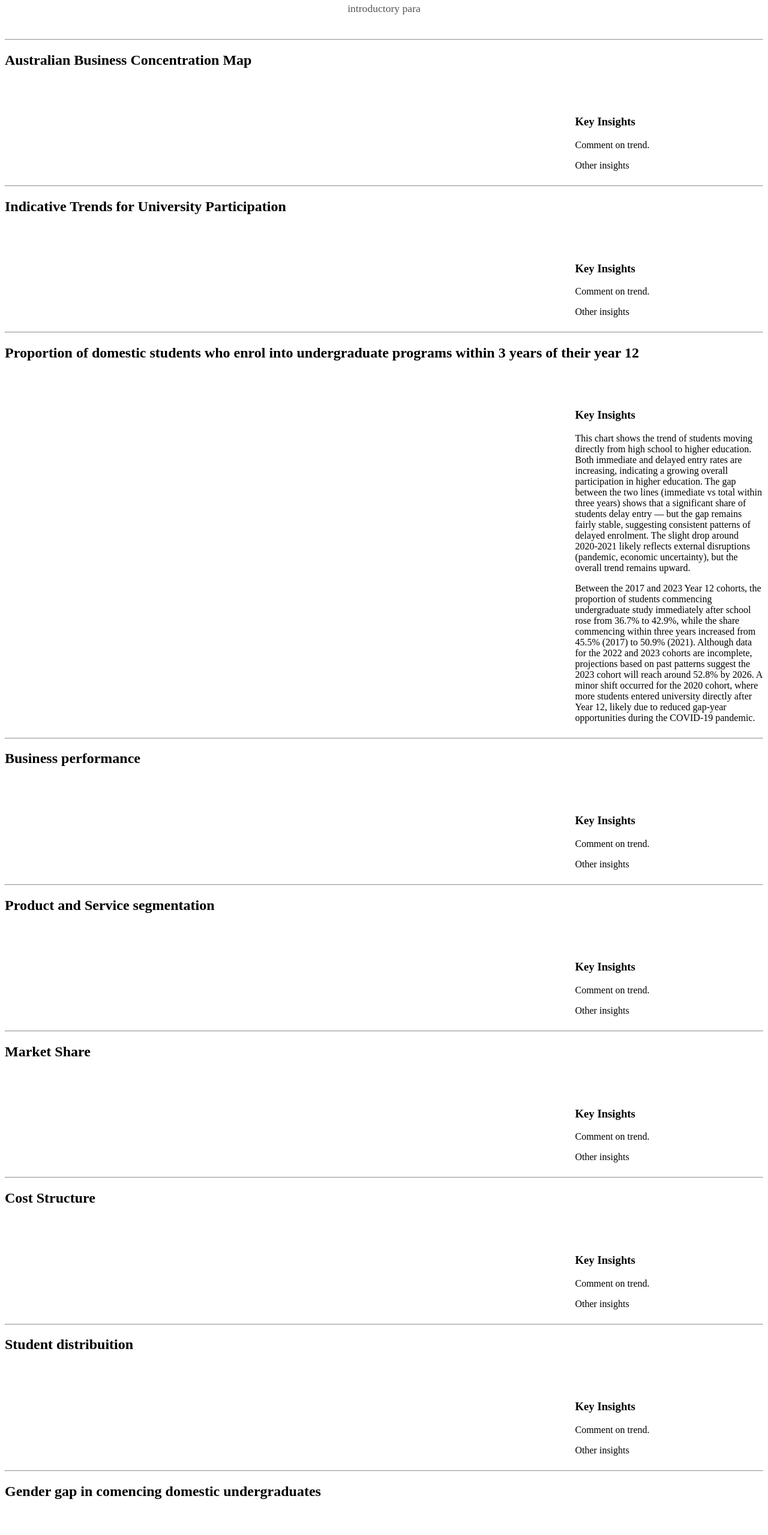
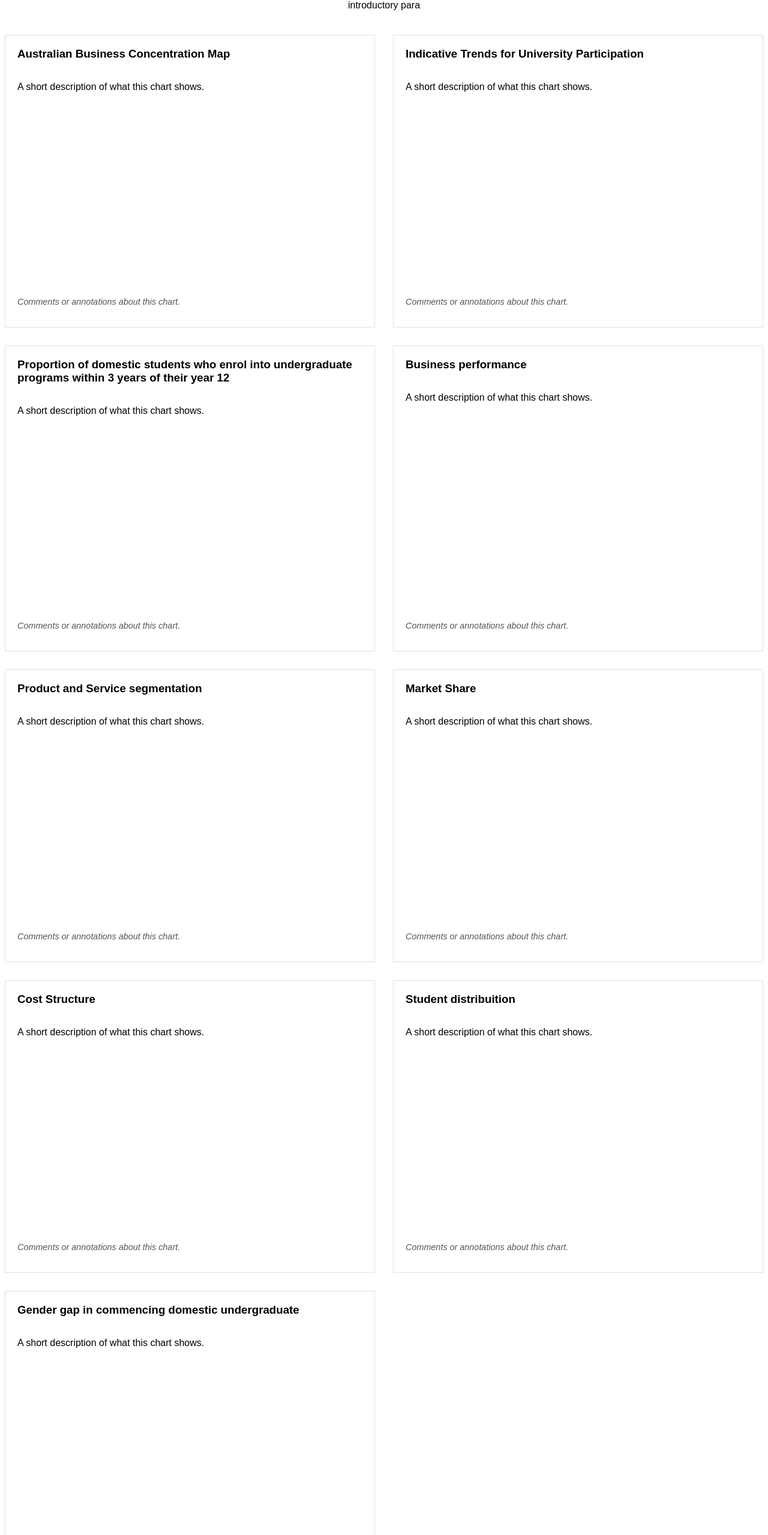
Before and after one commit to shreey30/Assignment-2, a plain HTML site: page index.html in a window 1280 px wide. Shown: the part 80-2639 px from the top of the page at 60% size. Drawn offline with Linux system fonts and the light colour scheme; a script that the page names is missing.

Commit message:
changing layout

```diff
--- a/index.html
+++ b/index.html
@@ -7,43 +7,50 @@
   <script src="https://cdn.jsdelivr.net/npm/vega-lite@5"></script>
   <script src="https://cdn.jsdelivr.net/npm/vega-embed@6"></script>
 
-  <style>
-    /* This creates the side-by-side layout */
-    .chart-with-text-container {
-      display: flex;
-      gap: 10px; /* Adjust the space between the chart and text */
-      align-items: flex-start;
-    }
-
-    /* This makes the chart take up more space */
-    .chart-container {
-      flex: 3; /* The chart will be 3 parts wide */
-    }
-
-    /* This makes the text take up less space */
-    .insights-text {
-      flex: 1; /* The text will be 1 part wide */
-      padding-top: 40px; /* Optional: Aligns text with chart */
-    }
-
-    .page-header {
-    text-align: center; /* Center the title and subtitle */
-    margin-bottom: 40px; /* Add space below the header */
+<style>
+  body {
+    font-family: sans-serif;
   }
 
-  .page-header h1 {
-    font-size: 2.5em; /* Make the main title larger */
-    margin-bottom: 10px;
+  .page-header {
+    text-align: center;
+    margin-bottom: 40px;
   }
 
-  .page-header .subtitle {
-    font-size: 1.1em;
-    color: #555; /* Make the subtitle grey */
-    max-width: 800px; /* Stop the text from becoming too wide */
-    margin: 0 auto; /* This helps center the subtitle when max-width is used */
+  .visualization-grid {
+    display: grid;
+    /* This creates a 3-column grid and ensures columns are flexible */
+    grid-template-columns: repeat(2, minmax(0, 1fr));
+    /* To switch to a 2-column grid, just change the line above to: */
+
+    gap: 30px;
+    max-width: 1800px;
+    margin: 0 auto;
   }
 
-  </style>
+  .grid-cell {
+    border: 1px solid #e0e0e0;
+    padding: 20px;
+    display: flex;
+    flex-direction: column;
+  }
+
+  .grid-cell h3 {
+    margin-top: 0;
+  }
+
+  .vis-container {
+    flex-grow: 1;
+    min-height: 300px;
+  }
+
+  .comments {
+    font-size: 0.9em;
+    color: #555;
+    /* This is changed from 'auto' to prevent overlapping with sliders */
+    margin-top: 25px;
+  }
+</style>
 
 </head>
 
@@ -57,159 +64,61 @@
     </p>
   </div>
 
-  <hr> <h2>Australian Business Concentration Map</h2>
-
-<div class="chart-with-text-container">
-
-  <div id="mapVis" class="chart-container"></div>
-
-  <div class="insights-text">
-    <h3>Key Insights</h3>
-    <p>
-      Comment on trend.
-    </p>
-    <p>
-      Other insights
-    </p>
+<div class="visualization-grid">
+  <div class="grid-cell">
+    <h3>Australian Business Concentration Map</h3>
+    <p>A short description of what this chart shows.</p>
+    <div id="mapVis" class="vis-container"></div>
+    <p class="comments"><i>Comments or annotations about this chart.</i></p>
   </div>
-
-</div>
-
-  <hr> <h2>Indicative Trends for University Participation</h2>
-<div class="chart-with-text-container">
-
-  <div id="chartVis" class="chart-container"></div>
-
-  <div class="insights-text">
-    <h3>Key Insights</h3>
-    <p>
-      Comment on trend.
-    </p>
-    <p>
-      Other insights
-    </p>
+  <div class="grid-cell">
+    <h3>Indicative Trends for University Participation</h3>
+    <p>A short description of what this chart shows.</p>
+    <div id="chartVis" class="vis-container"></div>
+    <p class="comments"><i>Comments or annotations about this chart.</i></p>
   </div>
-
-</div>
-
-  <hr> <h2>Proportion of domestic students who enrol into undergraduate programs within 3 years of their year 12</h2>
-
-<div class="chart-with-text-container">
-
-  <div id="chart2Vis" class="chart-container"></div>
-
-  <div class="insights-text">
-    <h3>Key Insights</h3>
-    <p>
-      This chart shows the trend of students moving directly from high school to higher education. Both immediate and delayed entry rates are increasing, indicating a growing overall participation in higher education. The gap between the two lines (immediate vs total within three years) shows that a significant share of students delay entry — but the gap remains fairly stable, suggesting consistent patterns of delayed enrolment. The slight drop around 2020-2021 likely reflects external disruptions (pandemic, economic uncertainty), but the overall trend remains upward.
-    </p>
-    <p>
-      Between the 2017 and 2023 Year 12 cohorts, the proportion of students commencing undergraduate study immediately after school rose from 36.7% to 42.9%, while the share commencing within three years increased from 45.5% (2017) to 50.9% (2021). Although data for the 2022 and 2023 cohorts are incomplete, projections based on past patterns suggest the 2023 cohort will reach around 52.8% by 2026. A minor shift occurred for the 2020 cohort, where more students entered university directly after Year 12, likely due to reduced gap-year opportunities during the COVID-19 pandemic.
-    </p>
+  <div class="grid-cell">
+    <h3>Proportion of domestic students who enrol into undergraduate programs within 3 years of their year 12</h3>
+    <p>A short description of what this chart shows.</p>
+    <div id="chart2Vis" class="vis-container"></div>
+    <p class="comments"><i>Comments or annotations about this chart.</i></p>
   </div>
-
-</div>
-
-  <hr> <h2>Business performance</h2>
-<div class="chart-with-text-container">
-
-  <div id="chart3Vis" class="chart-container"></div>
-
-  <div class="insights-text">
-    <h3>Key Insights</h3>
-    <p>
-      Comment on trend.
-    </p>
-    <p>
-      Other insights
-    </p>
+  <div class="grid-cell">
+    <h3>Business performance</h3>
+    <p>A short description of what this chart shows.</p>
+    <div id="chart3Vis" class="vis-container"></div>
+    <p class="comments"><i>Comments or annotations about this chart.</i></p>
   </div>
-
-</div>
-
-  <hr> <h2>Product and Service segmentation</h2>
-<div class="chart-with-text-container">
-
-  <div id="treemapVis" class="chart-container"></div>
-
-  <div class="insights-text">
-    <h3>Key Insights</h3>
-    <p>
-      Comment on trend.
-    </p>
-    <p>
-      Other insights
-    </p>
+  <div class="grid-cell">
+    <h3>Product and Service segmentation</h3>
+    <p>A short description of what this chart shows.</p>
+    <div id="treemapVis" class="vis-container"></div>
+    <p class="comments"><i>Comments or annotations about this chart.</i></p>
   </div>
-
-</div>
-
-  <hr> <h2>Market Share</h2>
-<div class="chart-with-text-container">
-
-  <div id="piechartVis" class="chart-container"></div>
-
-  <div class="insights-text">
-    <h3>Key Insights</h3>
-    <p>
-      Comment on trend.
-    </p>
-    <p>
-      Other insights
-    </p>
+  <div class="grid-cell">
+    <h3>Market Share</h3>
+    <p>A short description of what this chart shows.</p>
+    <div id="piechartVis" class="vis-container"></div>
+    <p class="comments"><i>Comments or annotations about this chart.</i></p>
   </div>
-
-</div>
-
-  <hr> <h2>Cost Structure</h2>
-<div class="chart-with-text-container">
-
-  <div id="barchartVis" class="chart-container"></div>
-
-  <div class="insights-text">
-    <h3>Key Insights</h3>
-    <p>
-      Comment on trend.
-    </p>
-    <p>
-      Other insights
-    </p>
+  <div class="grid-cell">
+    <h3>Cost Structure</h3>
+    <p>A short description of what this chart shows.</p>
+    <div id="barchartVis" class="vis-container"></div>
+    <p class="comments"><i>Comments or annotations about this chart.</i></p>
   </div>
-
-</div>
-
-  <hr> <h2>Student distribuition</h2>
-<div class="chart-with-text-container">
-
-  <div id="barchart2Vis" class="chart-container"></div>
-
-  <div class="insights-text">
-    <h3>Key Insights</h3>
-    <p>
-      Comment on trend.
-    </p>
-    <p>
-      Other insights
-    </p>
+  <div class="grid-cell">
+    <h3>Student distribuition</h3>
+    <p>A short description of what this chart shows.</p>
+    <div id="barchart2Vis" class="vis-container"></div>
+    <p class="comments"><i>Comments or annotations about this chart.</i></p>
   </div>
-
-</div>
-
-  <hr> <h2>Gender gap in comencing domestic undergraduates</h2>
-<div class="chart-with-text-container">
-
-  <div id="stackedcolumnVis" class="chart-container"></div>
-
-  <div class="insights-text">
-    <h3>Key Insights</h3>
-    <p>
-      Comment on trend.
-    </p>
-    <p>
-      Other insights
-    </p>
+  <div class="grid-cell">
+    <h3>Gender gap in commencing domestic undergraduate</h3>
+    <p>A short description of what this chart shows.</p>
+    <div id="stackedcolumnVis" class="vis-container"></div>
+    <p class="comments"><i>Comments or annotations about this chart.</i></p>
   </div>
-
 </div>
 
   <script>
--- a/json/commencing-domestic.json
+++ b/json/commencing-domestic.json
@@ -1,7 +1,7 @@
 {
   "$schema": "https://vega.github.io/schema/vega-lite/v5.json",
   "width": "container",
-  "height": 400,
+  "height": "container",
   "title": "Gender Distribution of Domestic Students Over Time",
   "data": {"url": "data/figure-3-commencing-dome.csv"},
   "transform": [
--- a/json/cost-structure.json
+++ b/json/cost-structure.json
@@ -1,7 +1,7 @@
 {
   "$schema": "https://vega.github.io/schema/vega-lite/v5.json",
   "width": "container",
-  "height": 400,
+  "height": "container",
   "data": {"url": "data/cost-structure.csv"},
   "params": [
     {
--- a/json/domestic-vs-intl-studs.json
+++ b/json/domestic-vs-intl-studs.json
@@ -1,7 +1,7 @@
 {
   "$schema": "https://vega.github.io/schema/vega-lite/v5.json",
   "width": "container",
-  "height": 400,
+  "height": "container",
   "data": {"url": "data/figure-1-number-of-domes.csv"},
   "params": [
     {
--- a/json/market-share.json
+++ b/json/market-share.json
@@ -1,7 +1,7 @@
 {
   "$schema": "https://vega.github.io/schema/vega-lite/v5.json",
-  "width": 400,
-  "height": 400,
+  "width": "container",
+  "height": "container",
   "data": {"url": "data/market-share/market-share-data.csv"},
   "params": [
     {
@@ -17,7 +17,7 @@
   ],
   "layer": [
     {
-      "mark": {"type": "arc", "innerRadius": 80, "outerRadius": 160, "tooltip": true},
+      "mark": {"type": "arc", "innerRadius": 50, "tooltip": true},
       "encoding": {
         "theta": {
           "field": "University and Other Higher Education in Australia",
--- a/json/prodservicetreemap.json
+++ b/json/prodservicetreemap.json
@@ -1,8 +1,8 @@
 {
   "$schema": "https://vega.github.io/schema/vega-lite/v5.json",
   "title": "Product and Service Segmentation — University and Other Higher Education in Australia",
-  "width": 500,
-  "height": 640,
+  "width": "container",
+  "height": "container",
   "data": {
     "url": "data/product-services.csv",
     "format": {"type": "csv"}
--- a/json/revandprofitacrosstime.json
+++ b/json/revandprofitacrosstime.json
@@ -13,7 +13,7 @@
   ],
   "vconcat": [
     {
-      "width": 800,
+      "width": "container",
       "height": 250,
       "title": "Annual Revenue (Drag on this chart to filter)",
       "params": [
@@ -42,7 +42,7 @@
       }
     },
     {
-      "width": 800,
+      "width": "container",
       "height": 100,
       "title": "Profit Margin (Filtered by selection above)",
       "transform": [{"filter": {"param": "year_brush"}}],
--- a/json/undergradwithin3ysofyear12.json
+++ b/json/undergradwithin3ysofyear12.json
@@ -1,7 +1,7 @@
 {
   "$schema": "https://vega.github.io/schema/vega-lite/v5.json",
-  "width": 880,
-  "height": 420,
+  "width": "container",
+  "height": "container",
   "title": "Proportion of Domestic Students Entering Undergrad from Year 12",
   "data": {
     "values": [
--- a/json/uniparticip.json
+++ b/json/uniparticip.json
@@ -1,7 +1,7 @@
 {
   "$schema": "https://vega.github.io/schema/vega-lite/v5.json",
-  "width": 900,
-  "height": 360,
+  "width": "container",
+  "height": "container",
   "data": { "url": "data/figure-6-indicative-tren.csv" },
   "transform": [
     { "fold": ["Age 18", "Age 19"], "as": ["Age Group", "Value"] }
```
Also changed, not shown: json/map.json (+6 -6 lines).
